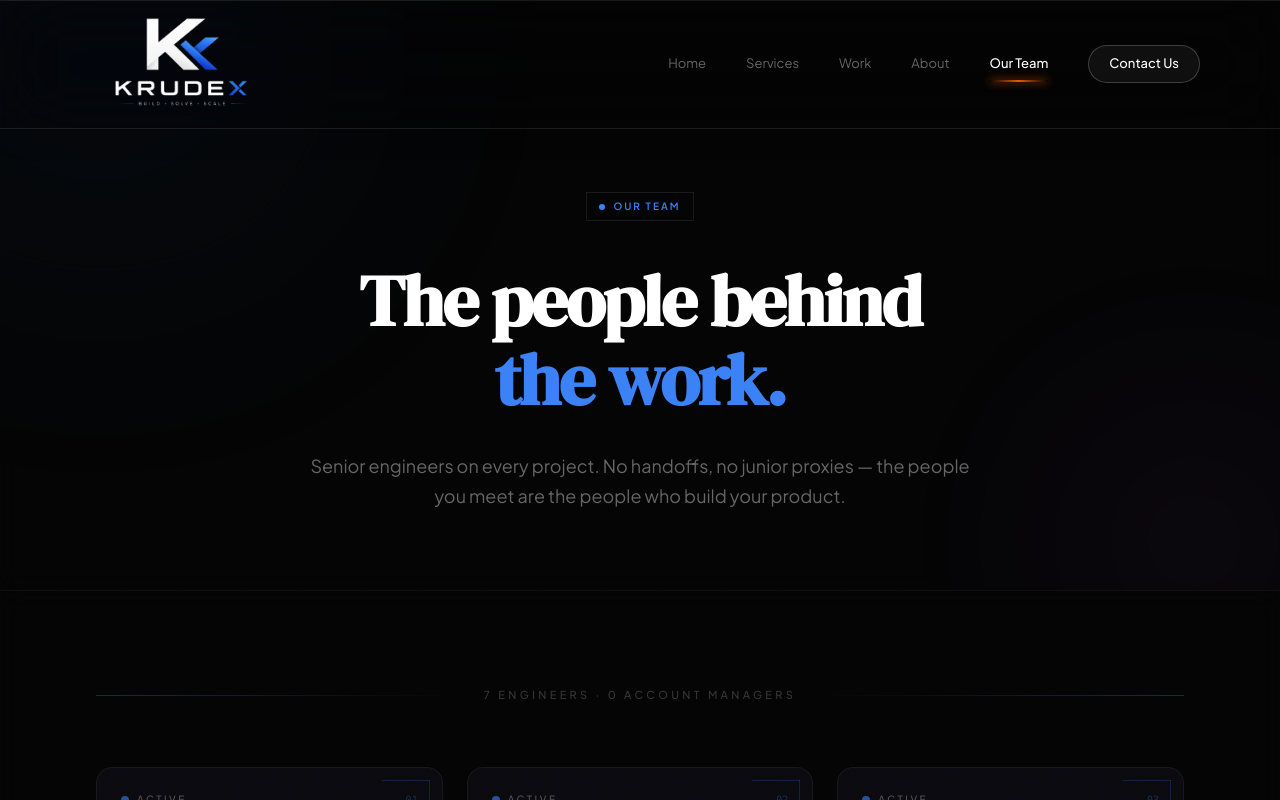
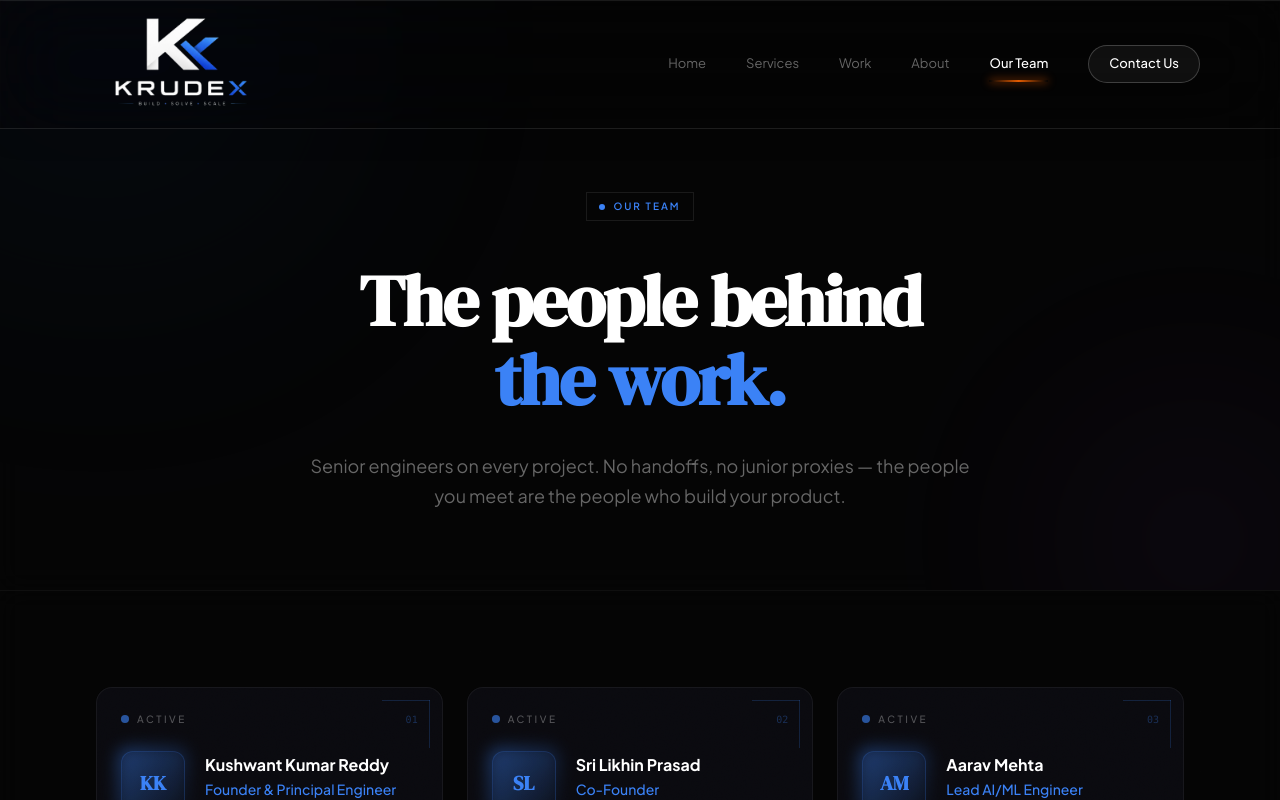
Before and after one commit to mdeocder24/Krudex-Tech, a Next.js app: page /our-team in a window 1280 px wide. Shown: the top 800 px of the page. Built offline with nearby package versions, Linux system fonts and the light colour scheme.

Commit message:
feat: add our-team page with member profiles and hiring call-to-action

```diff
--- a/src/app/our-team/page.tsx
+++ b/src/app/our-team/page.tsx
@@ -187,19 +187,6 @@ export default function OurTeamPage() {
         />
 
         <div className="max-w-7xl mx-auto relative">
-          {/* Section label */}
-          <motion.div
-            initial={{ opacity: 0 }}
-            whileInView={{ opacity: 1 }}
-            viewport={{ once: true }}
-            className="flex items-center gap-4 mb-16"
-          >
-            <div className="h-[1px] flex-1 bg-gradient-to-r from-krudex-blue/30 to-transparent" />
-            <span className="text-[11px] uppercase tracking-[0.3em] text-white/20 font-medium">
-              7 Engineers · 0 Account Managers
-            </span>
-            <div className="h-[1px] flex-1 bg-gradient-to-l from-krudex-blue/30 to-transparent" />
-          </motion.div>
 
           {/* Cards grid */}
           <div className="grid grid-cols-1 md:grid-cols-2 lg:grid-cols-3 gap-6">
```
